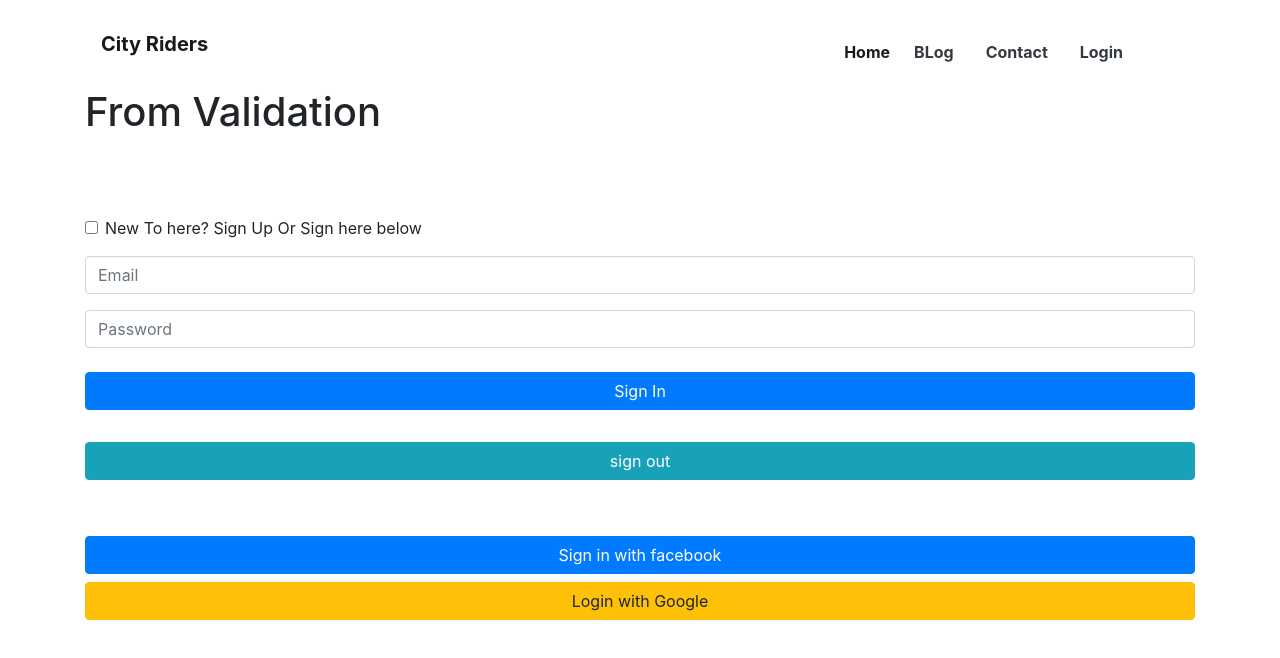
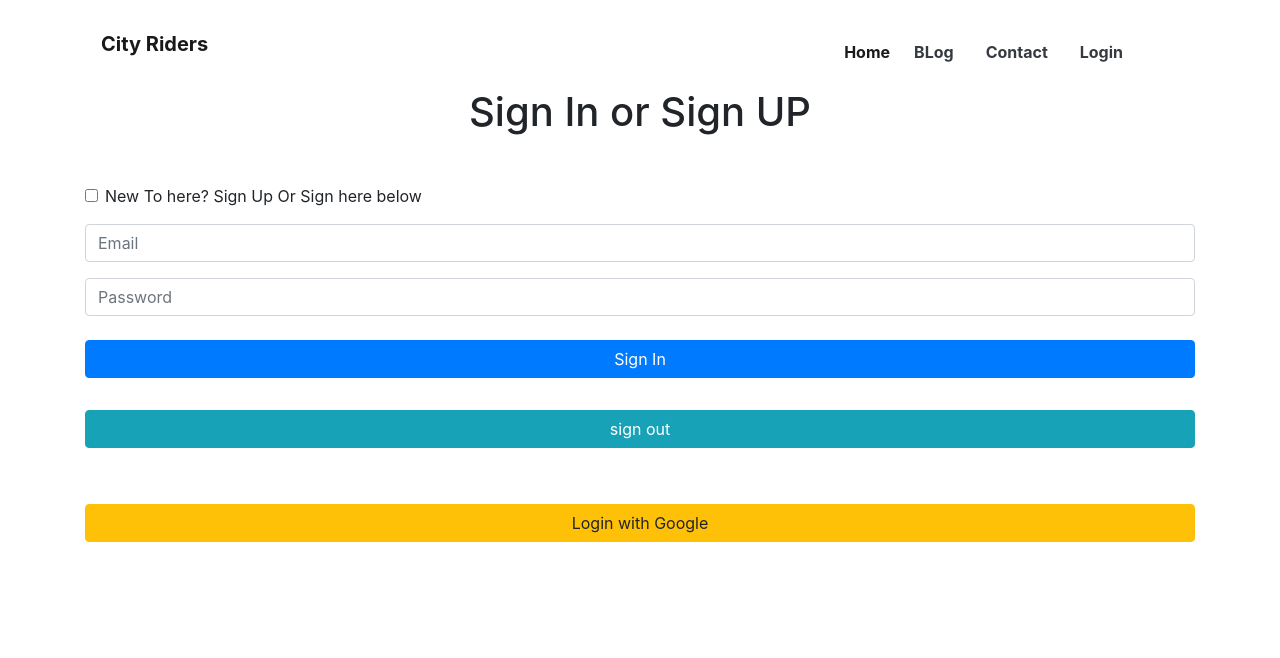
Before and after one commit to pranesh12/city-rider-ticket-system, a React (Create React App) app: page /login in a window 1280 px wide. Shown: the top 658 px of the page. Built offline with nearby package versions, Linux system fonts and the light colour scheme.

Commit message:
readme updated and facebook auth removed

```diff
--- a/src/Components/Login/Login.js
+++ b/src/Components/Login/Login.js
@@ -139,33 +139,6 @@ function Login() {
     }
   };
 
-  const handleFacebookSignIn = () => {
-    firebase
-      .auth()
-      .signInWithPopup(provider)
-      .then((result) => {
-        var user = result.user;
-        const { displayName, photoURL, email } = user;
-        const faceBookUser = {
-          name: displayName,
-          email: email,
-          photo: photoURL,
-          isLogIn: true,
-          isSignup: true,
-        };
-        setUser(faceBookUser);
-        setLogInUser(faceBookUser);
-        history.replace(from);
-      })
-      .catch((error) => {
-        var errorCode = error.code;
-        var errorMessage = error.message;
-        var email = error.email;
-        var credential = error.credential;
-        console.log(errorCode, errorMessage, email, credential);
-      });
-  };
-
   const handleGoogleSignIn = () => {
     var provider = new firebase.auth.GoogleAuthProvider();
     firebase
@@ -196,12 +169,9 @@ function Login() {
 
   return (
     <div className="container">
-      <h1>From Validation</h1>
-      <h2>{user.email}</h2>
-      <h2>{user.name}</h2>
-      <br />
+      <h1 className="text-center">Sign In or Sign UP</h1>
 
-      {/* lasjdlfjas */}
+      {/* Login form */}
 
       <form className="mt-5 mb-5" onSubmit={hanldeBlur}>
         <div className="form-group form-check">
@@ -265,13 +235,6 @@ function Login() {
           />
         </div>
       </form>
-
-      <button
-        className="btn w-100 btn-primary mt-2"
-        onClick={handleFacebookSignIn}
-      >
-        Sign in with facebook
-      </button>
       <button
         className="btn w-100 btn-warning mt-2"
         onClick={handleGoogleSignIn}
```
Also changed, not shown: 2 other files (tests, documents, lock files or other folders).
